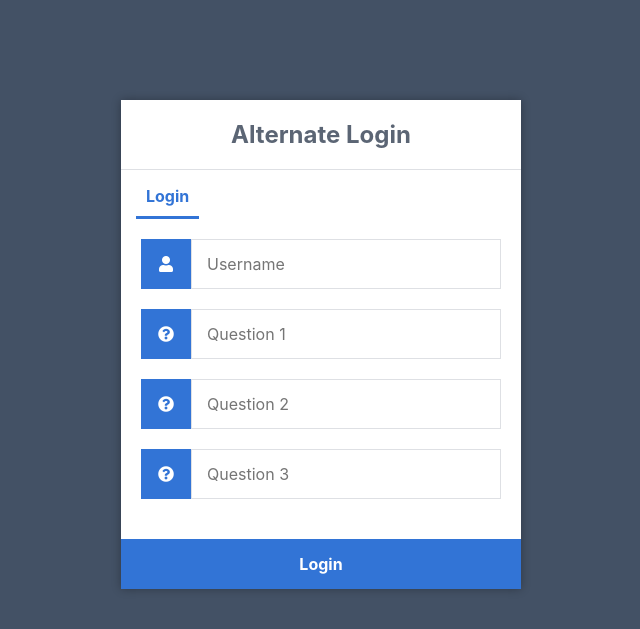
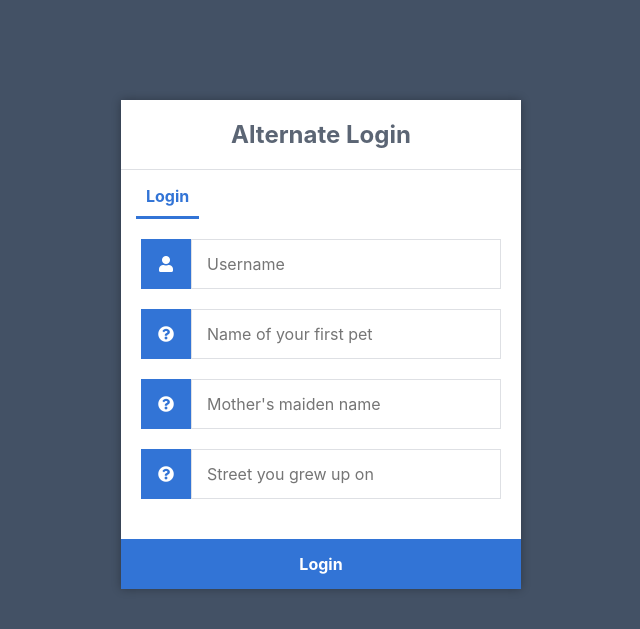
Before and after one commit to SCUBroncoSec/BroncoCTF-2023-Internal, a Flask app: page /forgot-password in a window 1280 px wide. Shown: the top 629 px of the page, without its empty margins (319-959 px from the left). Run offline with Flask 2, Linux system fonts and the light colour scheme.

Commit message:
it works I think

```diff
--- a/Challenges/Misc/login-trivia/infra/app.py
+++ b/Challenges/Misc/login-trivia/infra/app.py
@@ -6,7 +6,7 @@ from utils import validate_security_questions, validate_user
 app = Flask(__name__)
 app.secret_key = "your secret key"
 
-FLAG = "broncoctf{placeholder_flag}"
+FLAG = "broncoctf{D0nt_s31f_d0Xx!}"
 
 @app.route("/", methods=["GET", "POST"])
 def login():
@@ -33,9 +33,9 @@ def questions():
     msg = ""
     if request.method == "POST" and "username" in request.form and "q1" in request.form and "q2" in request.form and "q3" in request.form:
         username = request.form["username"]
-        q1 = request.form["q1"]
-        q2 = request.form["q2"]
-        q3 = request.form["q3"]
+        q1 = request.form["q1"].lower()
+        q2 = request.form["q2"].lower()
+        q3 = request.form["q3"].lower()
 
         if validate_security_questions(username, q1, q2, q3):
             session["loggedin"] = True
--- a/Challenges/Misc/login-trivia/infra/templates/questions.html
+++ b/Challenges/Misc/login-trivia/infra/templates/questions.html
@@ -20,15 +20,15 @@
 				<label for="q1">
 					<i class="fas fa-question-circle"></i>
 				</label>
-				<input type="text" name="q1" placeholder="Question 1" id="q1" required>
+				<input type="text" name="q1" placeholder="Name of your first pet" id="q1" required>
 				<label for="q2">
 					<i class="fas fa-question-circle"></i>
 				</label>
-				<input type="text" name="q2" placeholder="Question 2" id="q2" required>
+				<input type="text" name="q2" placeholder="Mother's maiden name" id="q2" required>
 				<label for="q3">
 					<i class="fas fa-question-circle"></i>
 				</label>
-				<input type="text" name="q3" placeholder="Question 3" id="q3" required>
+				<input type="text" name="q3" placeholder="Street you grew up on" id="q3" required>
 				<div >
 					<div class="msg">{{ msg }}</div>
 				</div>
--- a/Challenges/Misc/login-trivia/infra/utils.py
+++ b/Challenges/Misc/login-trivia/infra/utils.py
@@ -1,9 +1,9 @@
 
-USERNAME = "admin"
-PASSWORD = "admin"
-Q1 = "admin"
-Q2 = "admin"
-Q3 = "admin"
+USERNAME = "login_lover"
+PASSWORD = "thisisalongandunbreakablepassword"
+Q1 = "gizmo"
+Q2 = "fey"
+Q3 = "leavenworth"
 
 def validate_user(u, p) -> bool:
     return u == USERNAME and p == PASSWORD
```
Also changed, not shown: Challenges/Misc/login-trivia/README.md, 1 other file.
